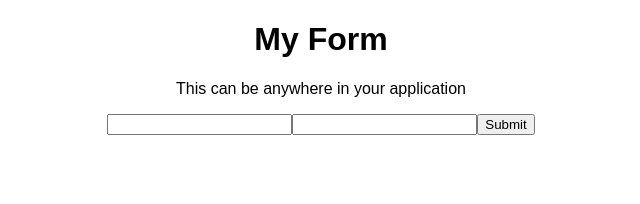
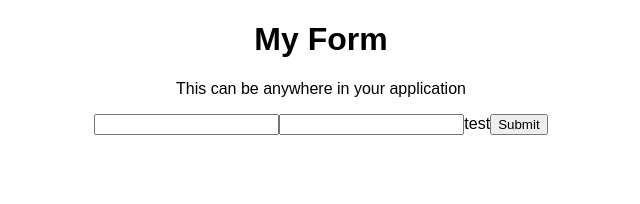
Before and after one commit to rodriguezc/formik-ts, a React (Create React App) app: page / in a window 1280 px wide. Shown: the top 204 px of the page, without its empty margins (319-959 px from the left). Built offline with nearby package versions, Linux system fonts and the light colour scheme; the HTML template or start-up script is replaced by a standard one.

Commit message:
updated exporting component with one outer prop

```diff
--- a/src/Basic.tsx
+++ b/src/Basic.tsx
@@ -42,7 +42,7 @@ const Basic = () => (
               value={props.values.firstname}
             />
             {props.touched.firstname && props.errors.firstname && <div>{props.errors.firstname}</div>}
-             <BasicPart />
+             <BasicPart myOuterProp="test" />
             <button type="submit">
               Submit
             </button>
--- a/src/BasicPart.tsx
+++ b/src/BasicPart.tsx
@@ -9,7 +9,11 @@ interface FormikPartProps {
     formik: FormikContext<MyDto>;
 }
 
-class BasicPart extends React.Component<FormikPartProps & {}> {
+interface OuterProps {
+    myOuterProp: string;
+}
+
+class BasicPart extends React.Component<FormikPartProps & OuterProps> {
 
     public render() {
         return   (
@@ -21,10 +25,11 @@ class BasicPart extends React.Component<FormikPartProps & {}> {
                 onBlur={this.props.formik.handleBlur}
                 value={this.props.formik.values.lastname}
                 />
+                {this.props.myOuterProp}
                 {this.props.formik.touched.lastname && this.props.formik.errors.lastname && <div>{this.props.formik.errors.lastname}</div>}
              </React.Fragment>
              )
        }
 }
 
-export default connect<{}, MyDto> (BasicPart);
+export default connect<OuterProps, MyDto> (BasicPart);
```
